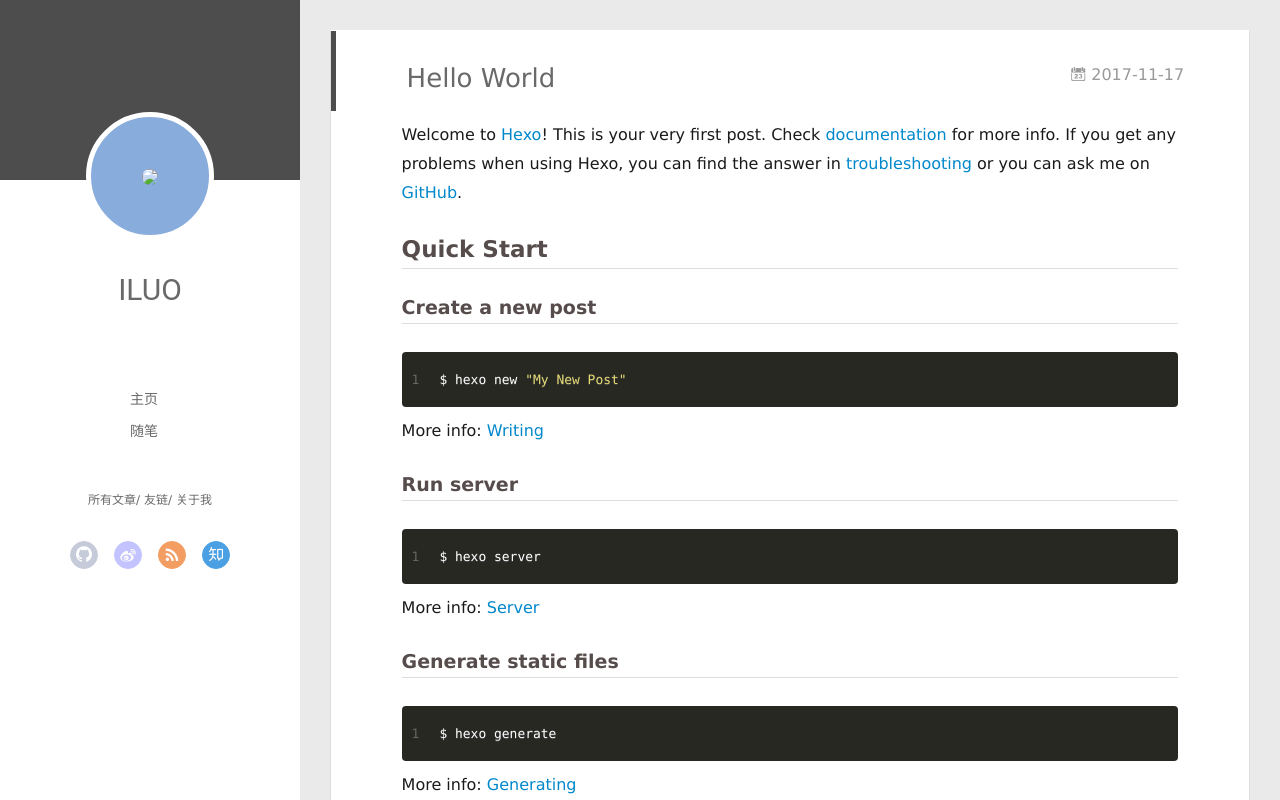
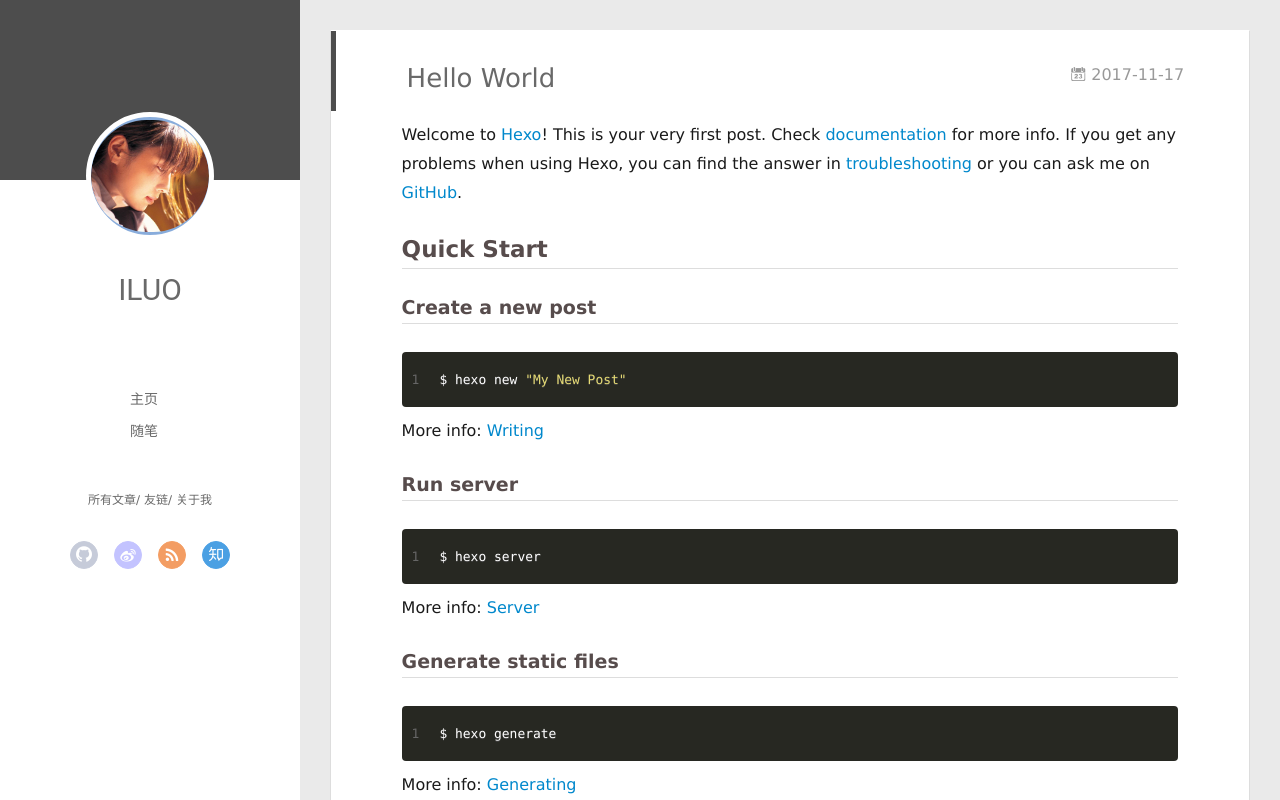
Before and after one commit to ILUO/iluo.github.com, a plain HTML site: page 2017/11/17/hello-world/index.html in a window 1280 px wide. Drawn offline with Linux system fonts and the light colour scheme.

Commit message:
Site updated: 2017-11-18 14:23:44

```diff
--- a/2017/11/17/hello-world/index.html
+++ b/2017/11/17/hello-world/index.html
@@ -46,7 +46,7 @@
 <div class="intrude-less">
 	<header id="header" class="inner">
 		<a href="/" class="profilepic">
-			<img src="/source/img/izumi.JPG" class="js-avatar">
+			<img src="/img/izumi.JPG" class="js-avatar">
 		</a>
 		<hgroup>
 		  <h1 class="header-author"><a href="/">ILUO</a></h1>
@@ -104,7 +104,7 @@
 	<div class="intrude-less">
 		<header id="header" class="inner">
 			<div class="profilepic">
-				<img src="/source/img/izumi.JPG" class="js-avatar">
+				<img src="/img/izumi.JPG" class="js-avatar">
 			</div>
 			<hgroup>
 			  <h1 class="header-author js-header-author">ILUO</h1>
```
Also changed, not shown: archives/2017/11/index.html (+2 -2 lines), archives/2017/index.html (+2 -2 lines), archives/index.html (+2 -2 lines), index.html (+2 -2 lines).
